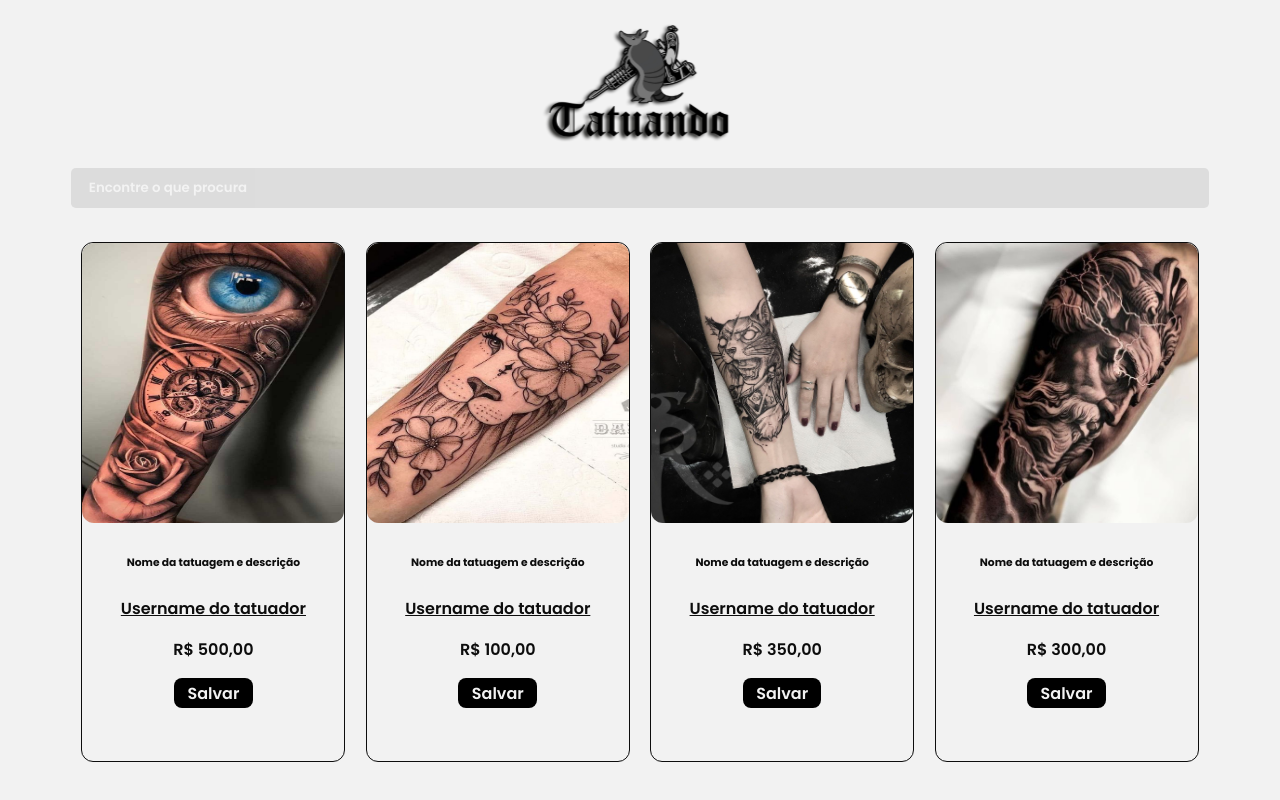
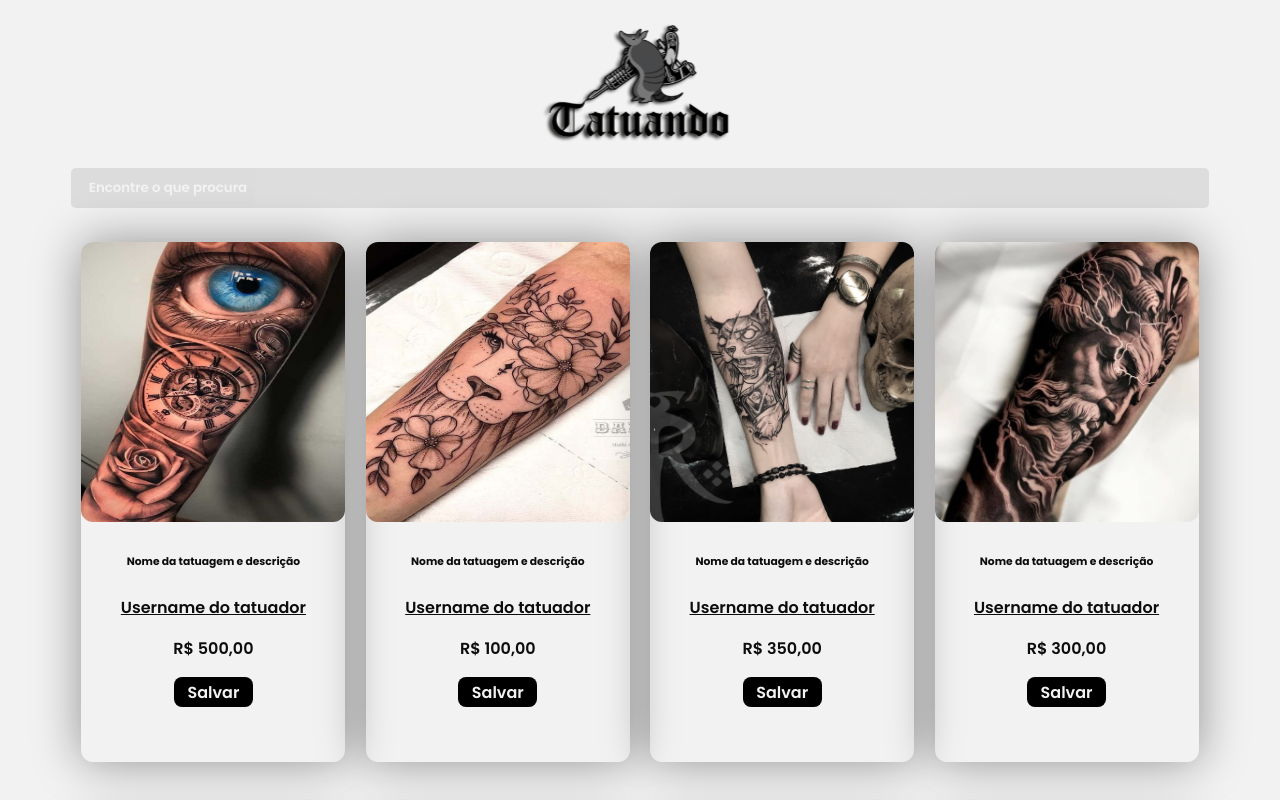
Before and after one commit to dsm-cefet-rj/trabalho2021-1-grupo-1-psw-2021-1, a React (Create React App) app in the folder frontend/: page / in a window 1280 px wide. Shown: the top 800 px of the page. Built offline with nearby package versions, Linux system fonts and the light colour scheme.

Commit message:
style changes

```diff
--- a/frontend/src/components/Card/index.jsx
+++ b/frontend/src/components/Card/index.jsx
@@ -1,3 +1,5 @@
+import "../../styles/Card.css"
+
 export default function Card(props) {
 
     return (
--- /dev/null
+++ b/frontend/src/components/Header/index.jsx
@@ -0,0 +1,16 @@
+import "../../styles/Header.css";
+
+export default function Header() {
+    return (
+        <header id="profile-settings">
+            <ul>
+                <li>
+                    <button> Seguindo </button>
+                </li>
+                <li>
+                    <button> Para Você </button>
+                </li>
+            </ul>
+        </header>
+    )
+}
--- a/frontend/src/pages/Home/index.jsx
+++ b/frontend/src/pages/Home/index.jsx
@@ -1,29 +1,30 @@
+import Header from "../../components/Header"
 import Card from "../../components/Card"
+
 import "../../styles/Home.css"
 
 export default function Home() {
     return (
         <>
+            <Header />
             <header>
                 <a id="logo" href="Index.html">
-                    <img src="./Logo PSW.svg" alt="Logotipo do Tatuando" id="logo"/>
+                    <img src="./Logo PSW.svg" alt="Logotipo do Tatuando" id="logo" />
                 </a>
             </header>
             <section>
                 <div id="search-container">
                     <input type="search" placeholder="Encontre o que procura" />
                 </div>
-                <div id="profile-settings">
-                    <button>Seguindo</button>
-                    <button>Para você</button>
-                </div>
                 <div id="feed-container">
-                    <Card image="./exemplo1.jpg" preco="R$ 500,00"/>
-                    <Card image="./exemplo2.jpg" preco="R$ 100,00"/>
-                    <Card image="./exemplo3.jpg" preco="R$ 350,00"/>
-                    <Card image="./exemplo4.jpg" preco="R$ 300,00"/>
-                    <Card image="./exemplo5.jpg" preco="R$ 270,00"/>
-                    <Card image="./exemplo6.jpg" preco="R$ 800,00"/>
+                    <Card image="./exemplo1.jpg" preco="R$ 500,00" />
+                    <Card image="./exemplo2.jpg" preco="R$ 100,00" />
+                    <Card image="./exemplo3.jpg" preco="R$ 350,00" />
+                    <Card image="./exemplo4.jpg" preco="R$ 300,00" />
+                    <Card image="./exemplo5.jpg" preco="R$ 270,00" />
+                    <Card image="./exemplo6.jpg" preco="R$ 800,00" />
+                    <Card image="./exemplo5.jpg" preco="R$ 270,00" />
+                    <Card image="./exemplo6.jpg" preco="R$ 800,00" />
                 </div>
             </section>
             <nav>
--- /dev/null
+++ b/frontend/src/styles/Card.css
@@ -0,0 +1,84 @@
+@import url('https://fonts.googleapis.com/css2?family=Poppins:ital,wght@0,600;0,700;1,600&display=swap');
+* {
+    box-sizing: border-box;
+    padding: 0;
+    font-family: "Poppins", sans-serif;
+    color: #0D0D0D;
+}
+
+.cards {
+    box-shadow: 0 0 3em rgba(0,0,0,0.4);
+    display: inline-block;
+    border-radius: 0.75rem;
+    font-size: 1rem;
+    max-width: 33vh;
+    height: 65vh;
+    display: flex;
+    text-align: center;
+    display: block;
+    margin: 3% 3%;
+}
+
+.cards img {
+    border-radius: 0.75rem;
+    width: 33vh;
+    height: 35vh;
+    overflow: hidden;
+}
+
+.cards .btn-salvar {
+    background-color: black;
+    border: transparent;
+    border-radius: 0.5rem;
+    color: #f2f2f2;
+    width: 20vh;
+    height: 50px;
+    font-size: 1rem;
+    margin-bottom: 1%;
+}
+
+@media (min-width: 600px) and (max-width: 1280px) {
+    .cards {
+        box-shadow: 0 0 3em rgba(0,0,0,0.4);
+        display: flex;
+        text-align: center;
+        margin: 3% auto;
+        display: block;
+        width: 40%;
+        height: 65vh;
+    }
+    .cards img {
+        border-radius: 0.75rem;
+        width: 100%;
+        height: 35vh;
+        overflow: hidden;
+    }
+    .cards .btn-salvar {
+        width: 30%;
+        height: 30px;
+        margin-bottom: 8px;
+    }
+}
+
+@media screen and (max-width: 600px) {
+    .cards {
+        box-shadow: 0 0 3em rgba(0,0,0,0.4);
+        display: flex;
+        text-align: center;
+        margin: 3% auto;
+        display: block;
+        width: 90%;
+        height: 80%;
+    }
+    .cards img {
+        border-radius: 0.75rem;
+        width: 100%;
+        height: 50vh;
+        overflow: hidden;
+    }
+    .cards .btn-salvar {
+        width: 30%;
+        height: 30px;
+        margin-bottom: 8px;
+    }
+}
--- /dev/null
+++ b/frontend/src/styles/Header.css
@@ -0,0 +1,25 @@
+@import url('https://fonts.googleapis.com/css2?family=Poppins:ital,wght@0,600;0,700;1,600&display=swap');
+* {
+    box-sizing: border-box;
+    padding: 0;
+    font-family: "Poppins", sans-serif;
+    color: #0D0D0D;
+}
+
+#profile-settings {
+    border-bottom: 1px solid #ccc;
+    display: flex;
+}
+
+#profile-settings li {
+    display: inline-block;
+}
+
+#profile-settings button {
+    border: none;
+    margin: 1rem;
+}
+
+#profile-settings button:hover{
+    cursor: pointer;
+}
--- a/frontend/src/styles/Home.css
+++ b/frontend/src/styles/Home.css
@@ -55,37 +55,6 @@ header {
     /*Não tô conseguindo deixar preto ainda*/
 }
 
-.cards {
-    display: inline-block;
-    border: 1px solid #0D0D0D;
-    border-radius: 0.75rem;
-    font-size: 1rem;
-    max-width: 33vh;
-    height: 65vh;
-    display: flex;
-    text-align: center;
-    display: block;
-    margin: 3% 3%;
-}
-
-.cards img {
-    border-radius: 0.75rem;
-    width: 33vh;
-    height: 35vh;
-    overflow: hidden;
-}
-
-.cards .btn-salvar {
-    background-color: black;
-    border: transparent;
-    border-radius: 0.5rem;
-    color: #f2f2f2;
-    width: 20vh;
-    height: 50px;
-    font-size: 1rem;
-    margin-bottom: 1%;
-}
-
 #ul {
     list-style: none;
 }
@@ -115,25 +84,6 @@ header {
         max-width: 90%;
         margin: auto;
     }
-    .cards {
-        display: flex;
-        text-align: center;
-        margin: 3% auto;
-        display: block;
-        width: 40%;
-        height: 65vh;
-    }
-    .cards img {
-        border-radius: 0.75rem;
-        width: 100%;
-        height: 35vh;
-        overflow: hidden;
-    }
-    .cards .btn-salvar {
-        width: 30%;
-        height: 30px;
-        margin-bottom: 8px;
-    }
 }
 
 @media screen and (max-width: 600px) {
@@ -150,26 +100,7 @@ header {
         width: 100%;
         margin-top: 1rem;
     }
-    .cards {
-        display: flex;
-        text-align: center;
-        margin: 3% auto;
-        display: block;
-        width: 90%;
-        height: 80%;
-    }
-    .cards img {
-        border-radius: 0.75rem;
-        width: 100%;
-        height: 50vh;
-        overflow: hidden;
-    }
     #ul {
         display: none;
     }
-    .cards .btn-salvar {
-        width: 30%;
-        height: 30px;
-        margin-bottom: 8px;
-    }
 }
```
